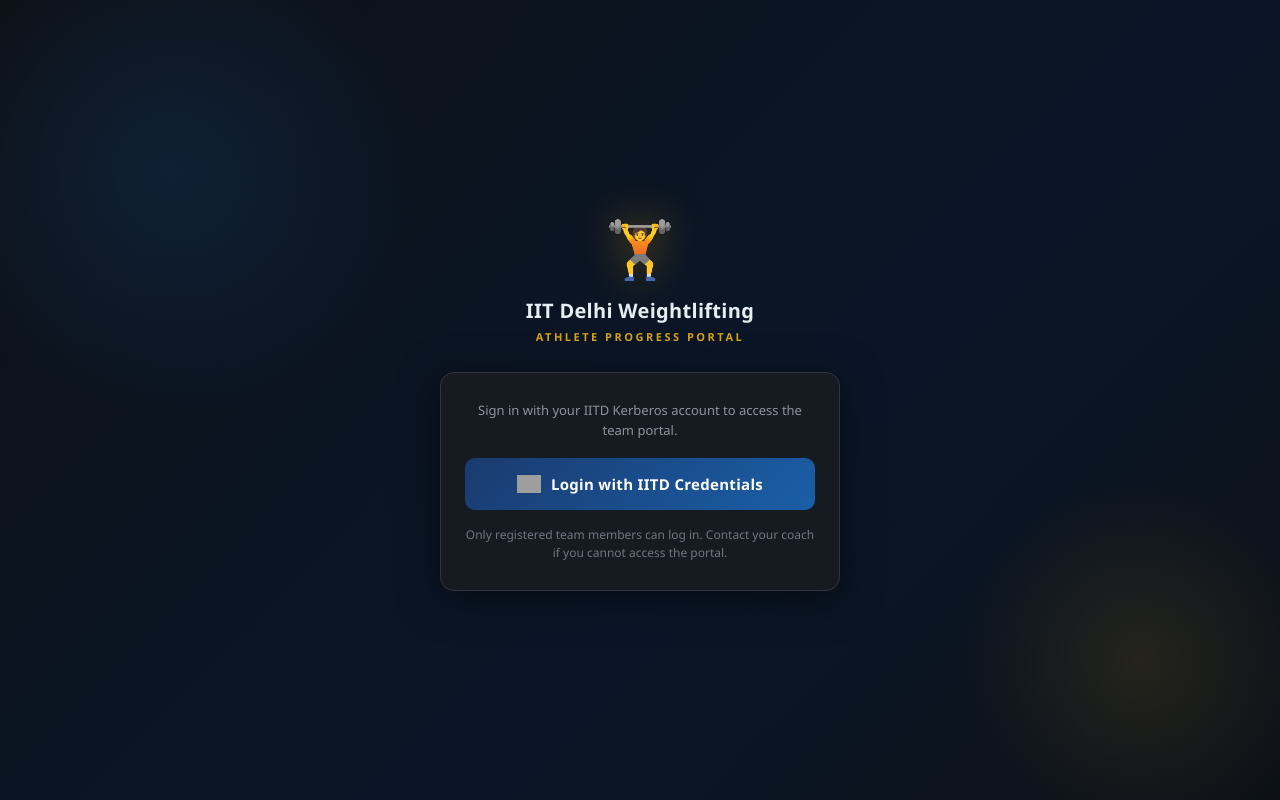
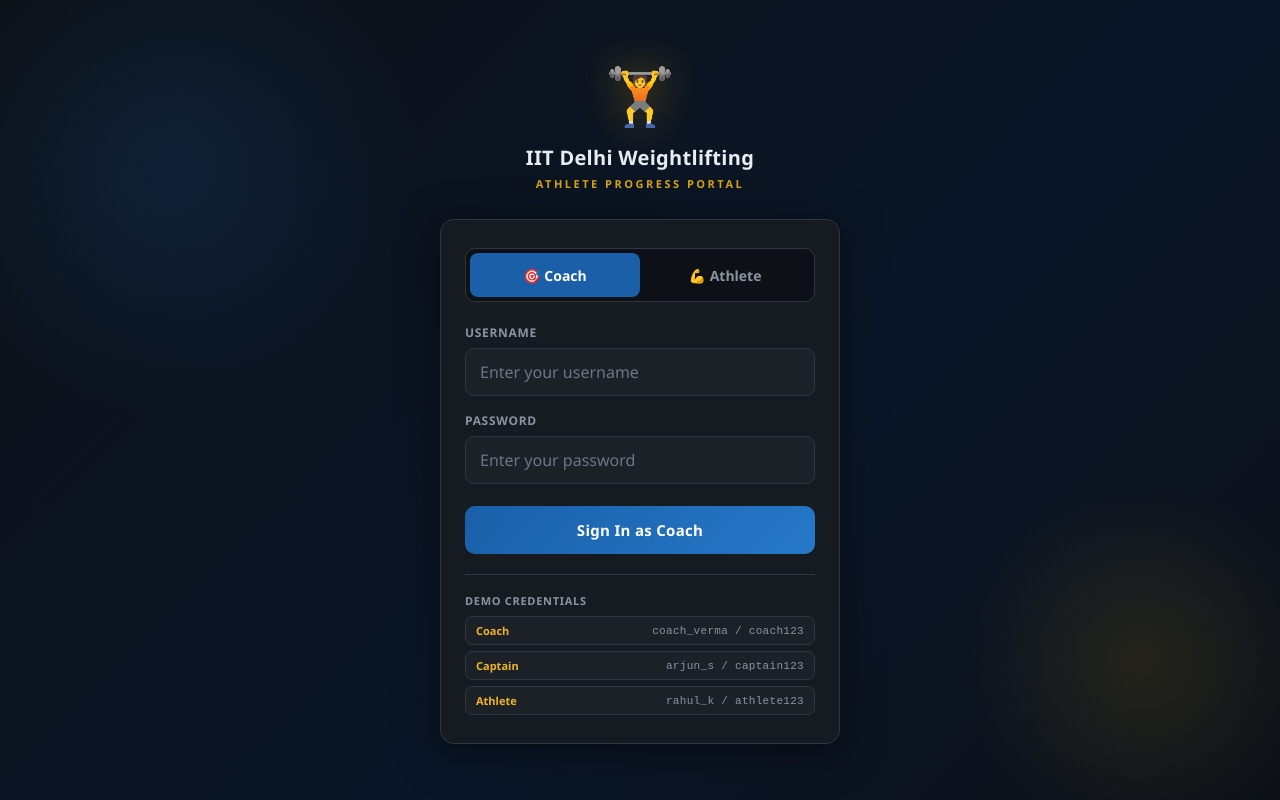
Before and after one commit to mayankchauhan2203/LiftingTeamIITD, a React (Vite) app: page / in a window 1280 px wide. Built offline with nearby package versions, Linux system fonts and the light colour scheme; no server answers; grey boxes are pictures that could not be loaded.

Commit message:
Adjustments

```diff
--- a/src/context/AuthContext.jsx
+++ b/src/context/AuthContext.jsx
@@ -1,74 +1,87 @@
 import { createContext, useContext, useState } from 'react'
 import { useNavigate } from 'react-router-dom'
+import { USERS } from '../data/mockData'
+
+// ── TODO: uncomment when IITD OAuth is approved ───────────────────────────
+// const IITD_AUTH_URL = 'https://auth.devclub.in/api/oauth/authorize'
+// const CLIENT_ID     = import.meta.env.VITE_IITD_CLIENT_ID
+// const SERVER_URL    = import.meta.env.VITE_SERVER_URL || '/api'
+//
+// function generateCodeVerifier() {
+//   const arr = new Uint8Array(32)
+//   crypto.getRandomValues(arr)
+//   return btoa(String.fromCharCode(...arr))
+//     .replace(/\+/g, '-').replace(/\//g, '_').replace(/=/g, '')
+// }
+//
+// async function generateCodeChallenge(verifier) {
+//   const data   = new TextEncoder().encode(verifier)
+//   const digest = await crypto.subtle.digest('SHA-256', data)
+//   return btoa(String.fromCharCode(...new Uint8Array(digest)))
+//     .replace(/\+/g, '-').replace(/\//g, '_').replace(/=/g, '')
+// }
+// ─────────────────────────────────────────────────────────────────────────
 
 const AuthContext = createContext(null)
 
-const IITD_AUTH_URL = 'https://auth.devclub.in/api/oauth/authorize'
-const CLIENT_ID     = import.meta.env.VITE_IITD_CLIENT_ID
-const SERVER_URL    = import.meta.env.VITE_SERVER_URL || '/api'
-
-// ── PKCE helpers ─────────────────────────────────────────────────────────
-function generateCodeVerifier() {
-  const arr = new Uint8Array(32)
-  crypto.getRandomValues(arr)
-  return btoa(String.fromCharCode(...arr))
-    .replace(/\+/g, '-').replace(/\//g, '_').replace(/=/g, '')
-}
-
-async function generateCodeChallenge(verifier) {
-  const data   = new TextEncoder().encode(verifier)
-  const digest = await crypto.subtle.digest('SHA-256', data)
-  return btoa(String.fromCharCode(...new Uint8Array(digest)))
-    .replace(/\+/g, '-').replace(/\//g, '_').replace(/=/g, '')
-}
-
-// ── AuthProvider ─────────────────────────────────────────────────────────
 export function AuthProvider({ children }) {
   const [user, setUser] = useState(() => {
     try {
-      const s = sessionStorage.getItem('liftingUser')
-      return s ? JSON.parse(s) : null
-    } catch { return null }
+      const stored = sessionStorage.getItem('liftingUser')
+      return stored ? JSON.parse(stored) : null
+    } catch {
+      return null
+    }
   })
   const navigate = useNavigate()
 
-  async function loginWithIITD() {
-    const verifier   = generateCodeVerifier()
-    const challenge  = await generateCodeChallenge(verifier)
-    const state      = crypto.randomUUID()
-    const redirectUri = `${window.location.origin}/auth/callback`
+  function login(username, password, expectedRole) {
+    const found = USERS.find(
+      u => u.username === username && u.password === password
+    )
+    if (!found)
+      return { success: false, error: 'Invalid username or password.' }
+    if (expectedRole === 'coach' && found.role !== 'coach')
+      return { success: false, error: 'These credentials belong to an athlete account.' }
+    if (expectedRole === 'athlete' && found.role === 'coach')
+      return { success: false, error: 'These credentials belong to the coach account.' }
 
-    sessionStorage.setItem('pkce_verifier', verifier)
-    sessionStorage.setItem('pkce_state',    state)
-
-    const params = new URLSearchParams({
-      client_id:             CLIENT_ID,
-      redirect_uri:          redirectUri,
-      response_type:         'code',
-      scope:                 'openid profile email',
-      code_challenge:        challenge,
-      code_challenge_method: 'S256',
-      state,
-    })
-    window.location.href = `${IITD_AUTH_URL}?${params}`
+    sessionStorage.setItem('liftingUser', JSON.stringify(found))
+    setUser(found)
+    navigate(found.role === 'coach' ? '/coach' : '/athlete')
+    return { success: true }
   }
 
-  async function completeLogin(code, codeVerifier) {
-    const redirectUri = `${window.location.origin}/auth/callback`
-    const res = await fetch(`${SERVER_URL}/auth/iitd`, {
-      method:  'POST',
-      headers: { 'Content-Type': 'application/json' },
-      body:    JSON.stringify({ code, code_verifier: codeVerifier, redirect_uri: redirectUri }),
-    })
-    if (!res.ok) {
-      const err = await res.json().catch(() => ({}))
-      throw new Error(err.error || 'Login failed')
-    }
-    const { user: profile } = await res.json()
-    sessionStorage.setItem('liftingUser', JSON.stringify(profile))
-    setUser(profile)
-    return profile
-  }
+  // ── TODO: uncomment when IITD OAuth is approved ─────────────────────────
+  // async function loginWithIITD() {
+  //   const verifier   = generateCodeVerifier()
+  //   const challenge  = await generateCodeChallenge(verifier)
+  //   const state      = crypto.randomUUID()
+  //   const redirectUri = `${window.location.origin}/auth/callback`
+  //   sessionStorage.setItem('pkce_verifier', verifier)
+  //   sessionStorage.setItem('pkce_state',    state)
+  //   const params = new URLSearchParams({
+  //     client_id: CLIENT_ID, redirect_uri: redirectUri,
+  //     response_type: 'code', scope: 'openid profile email',
+  //     code_challenge: challenge, code_challenge_method: 'S256', state,
+  //   })
+  //   window.location.href = `${IITD_AUTH_URL}?${params}`
+  // }
+  //
+  // async function completeLogin(code, codeVerifier) {
+  //   const redirectUri = `${window.location.origin}/auth/callback`
+  //   const res = await fetch(`${SERVER_URL}/auth/iitd`, {
+  //     method: 'POST',
+  //     headers: { 'Content-Type': 'application/json' },
+  //     body: JSON.stringify({ code, code_verifier: codeVerifier, redirect_uri: redirectUri }),
+  //   })
+  //   if (!res.ok) { const e = await res.json().catch(() => ({})); throw new Error(e.error || 'Login failed') }
+  //   const { user: profile } = await res.json()
+  //   sessionStorage.setItem('liftingUser', JSON.stringify(profile))
+  //   setUser(profile)
+  //   return profile
+  // }
+  // ─────────────────────────────────────────────────────────────────────────
 
   function logout() {
     sessionStorage.removeItem('liftingUser')
@@ -77,7 +90,7 @@
   }
 
   return (
-    <AuthContext.Provider value={{ user, loginWithIITD, completeLogin, logout }}>
+    <AuthContext.Provider value={{ user, login, logout }}>
       {children}
     </AuthContext.Provider>
   )
--- a/src/pages/Login.jsx
+++ b/src/pages/Login.jsx
@@ -1,76 +1,121 @@
-import { useEffect, useState } from 'react'
+import { useState } from 'react'
 import { useAuth } from '../context/AuthContext'
 
+// ── TODO: replace with IITDLogin component once OAuth is approved ──────────
+// import IITDLogin from './IITDLogin'
+// export default IITDLogin
+// ─────────────────────────────────────────────────────────────────────────
+
+const DEMO_CREDS = [
+  { role: 'Coach',   cred: 'coach_verma / coach123'   },
+  { role: 'Captain', cred: 'arjun_s / captain123'     },
+  { role: 'Athlete', cred: 'rahul_k / athlete123'     },
+]
+
 export default function Login() {
-  const { loginWithIITD } = useAuth()
-  const [loading, setLoading] = useState(false)
-  const [error,   setError]   = useState('')
+  const { login } = useAuth()
+  const [selectedRole, setSelectedRole] = useState('coach')
+  const [username, setUsername]         = useState('')
+  const [password, setPassword]         = useState('')
+  const [error, setError]               = useState('')
+  const [loading, setLoading]           = useState(false)
 
-  useEffect(() => {
-    const params = new URLSearchParams(window.location.search)
-    const err = params.get('error')
-    if (err === 'auth_failed')    setError('IITD authentication was cancelled or failed. Please try again.')
-    if (err === 'state_mismatch') setError('Security check failed. Please try again.')
-    if (err === 'login_failed')   setError('Could not complete sign-in. You may not be registered in the team roster.')
-  }, [])
-
-  async function handleLogin() {
+  async function handleSubmit(e) {
+    e.preventDefault()
     setError('')
     setLoading(true)
-    try {
-      await loginWithIITD()
-      // page navigates away — no setLoading(false) needed
-    } catch {
-      setError('Failed to initiate sign-in. Please try again.')
+    await new Promise(r => setTimeout(r, 300))
+    const result = login(username.trim(), password, selectedRole)
+    if (!result.success) {
+      setError(result.error)
       setLoading(false)
     }
+  }
+
+  function switchRole(role) {
+    setSelectedRole(role)
+    setError('')
   }
 
   return (
     <div className="login-page">
       <div className="login-container">
-        {/* Brand */}
         <div className="login-brand">
           <span className="barbell-icon">🏋️</span>
           <h1>IIT Delhi Weightlifting</h1>
           <p>Athlete Progress Portal</p>
         </div>
 
-        {/* Card */}
         <div className="login-card">
+          <div className="role-tabs" role="tablist">
+            <button
+              className={`role-tab${selectedRole === 'coach' ? ' active' : ''}`}
+              onClick={() => switchRole('coach')}
+              role="tab"
+              aria-selected={selectedRole === 'coach'}
+            >
+              🎯 Coach
+            </button>
+            <button
+              className={`role-tab${selectedRole === 'athlete' ? ' active' : ''}`}
+              onClick={() => switchRole('athlete')}
+              role="tab"
+              aria-selected={selectedRole === 'athlete'}
+            >
+              💪 Athlete
+            </button>
+          </div>
+
           {error && <div className="login-error">{error}</div>}
 
-          <p className="login-sso-hint">
-            Sign in with your IITD Kerberos account to access the team portal.
-          </p>
+          <form onSubmit={handleSubmit}>
+            <div className="form-group">
+              <label htmlFor="username">Username</label>
+              <input
+                id="username"
+                type="text"
+                placeholder="Enter your username"
+                value={username}
+                onChange={e => setUsername(e.target.value)}
+                autoComplete="username"
+                autoCapitalize="none"
+                required
+              />
+            </div>
+            <div className="form-group">
+              <label htmlFor="password">Password</label>
+              <input
+                id="password"
+                type="password"
+                placeholder="Enter your password"
+                value={password}
+                onChange={e => setPassword(e.target.value)}
+                autoComplete="current-password"
+                required
+              />
+            </div>
+            <button
+              type="submit"
+              className="btn-login"
+              disabled={loading}
+            >
+              {loading
+                ? 'Signing in…'
+                : `Sign In as ${selectedRole === 'coach' ? 'Coach' : 'Athlete'}`}
+            </button>
+          </form>
 
-          <button
-            className="btn-iitd-login"
-            onClick={handleLogin}
-            disabled={loading}
-          >
-            {loading ? (
-              <>
-                <span className="spinner-sm" />
-                Redirecting…
-              </>
-            ) : (
-              <>
-                <img
-                  src="https://home.iitd.ac.in/uploads/logo-blue-bg.png"
-                  alt="IITD"
-                  className="iitd-logo-sm"
-                  onError={e => { e.currentTarget.style.display = 'none' }}
-                />
-                Login with IITD Credentials
-              </>
-            )}
-          </button>
-
-          <p className="login-help">
-            Only registered team members can log in.
-            Contact your coach if you cannot access the portal.
-          </p>
+          <div className="login-demo">
+            <strong>Demo Credentials</strong>
+            <div className="demo-creds">
+              {DEMO_CREDS.map(({ role, cred }) => (
+                <div key={role} className="demo-cred-row">
+                  <span className="demo-role-label">{role}</span>
+                  <span className="demo-cred-value">{cred}</span>
+                </div>
+              ))}
+            </div>
+          </div>
         </div>
       </div>
     </div>
```
